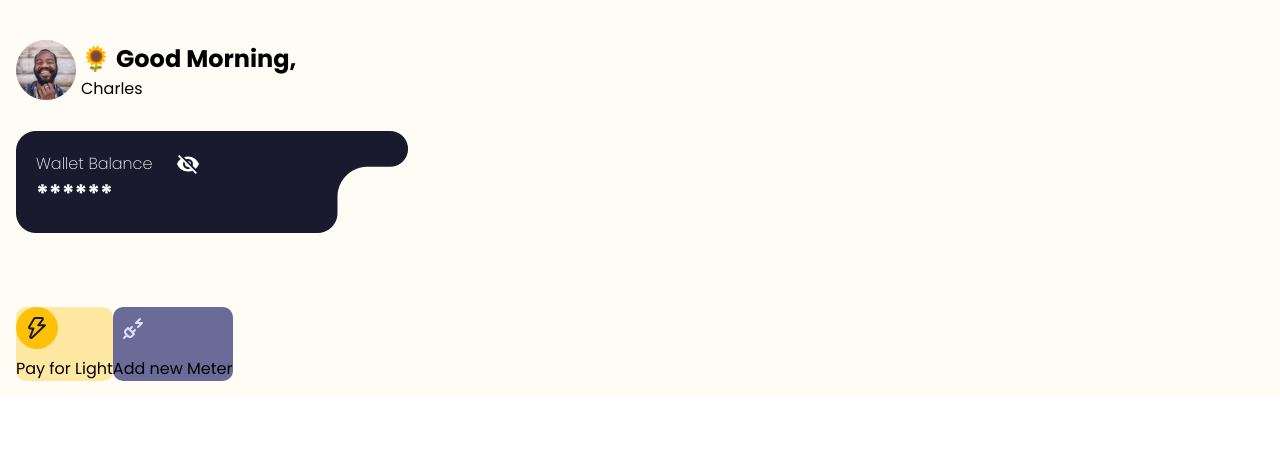
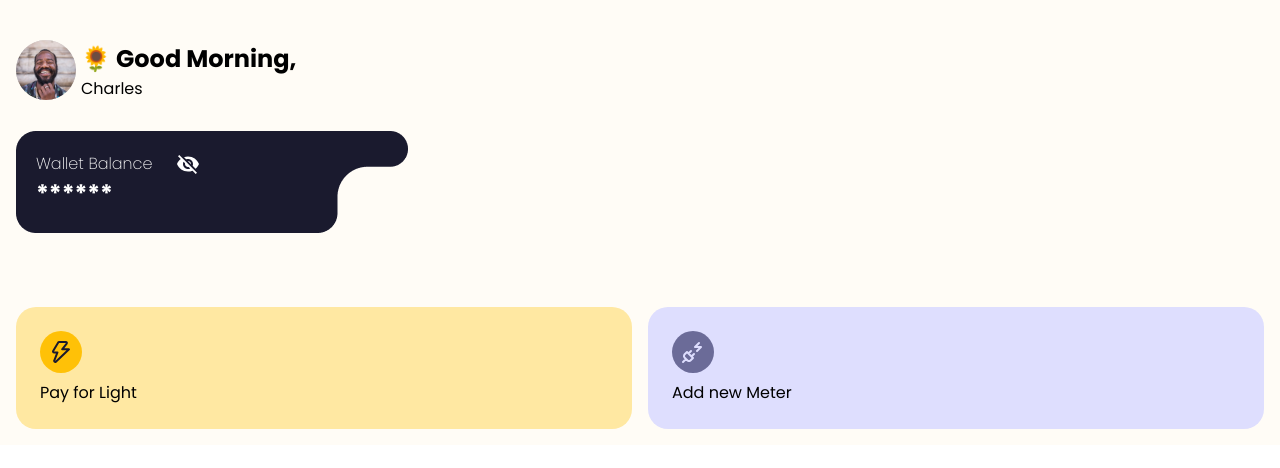
Before and after one commit to mrauthentik/pawa, a React (Vite) app in the folder pawa-sure/: page /dashboard in a window 1280 px wide. Shown: the top 468 px of the page. Built offline with nearby package versions, Linux system fonts and the light colour scheme; some icons are missing.

Commit message:
feat: enhance dashboard card styles with improved layout and hover effects

```diff
--- a/pawa-sure/src/App.css
+++ b/pawa-sure/src/App.css
@@ -475,14 +475,22 @@ button:active{
         display: flex;
         justify-self: space-between;
         margin-top: 2rem;
+        width: 100%;
+        gap: 1rem;
         .card-1,.card-2{
-            border-radius: 10px;
+            border-radius: 20px;
+            width: 100%;
+            padding: 1.5rem ;
         }
         .card-1{
             background-color: #FFE8A2;
         }
         .card-2{
-            background-color: #6B6B98;
+            background-color: #DEDEFE;
+        }
+        .card-1:hover, .card-2:hover{
+            cursor: pointer;
+            scale: 1.05;
         }
     }
 }
```
